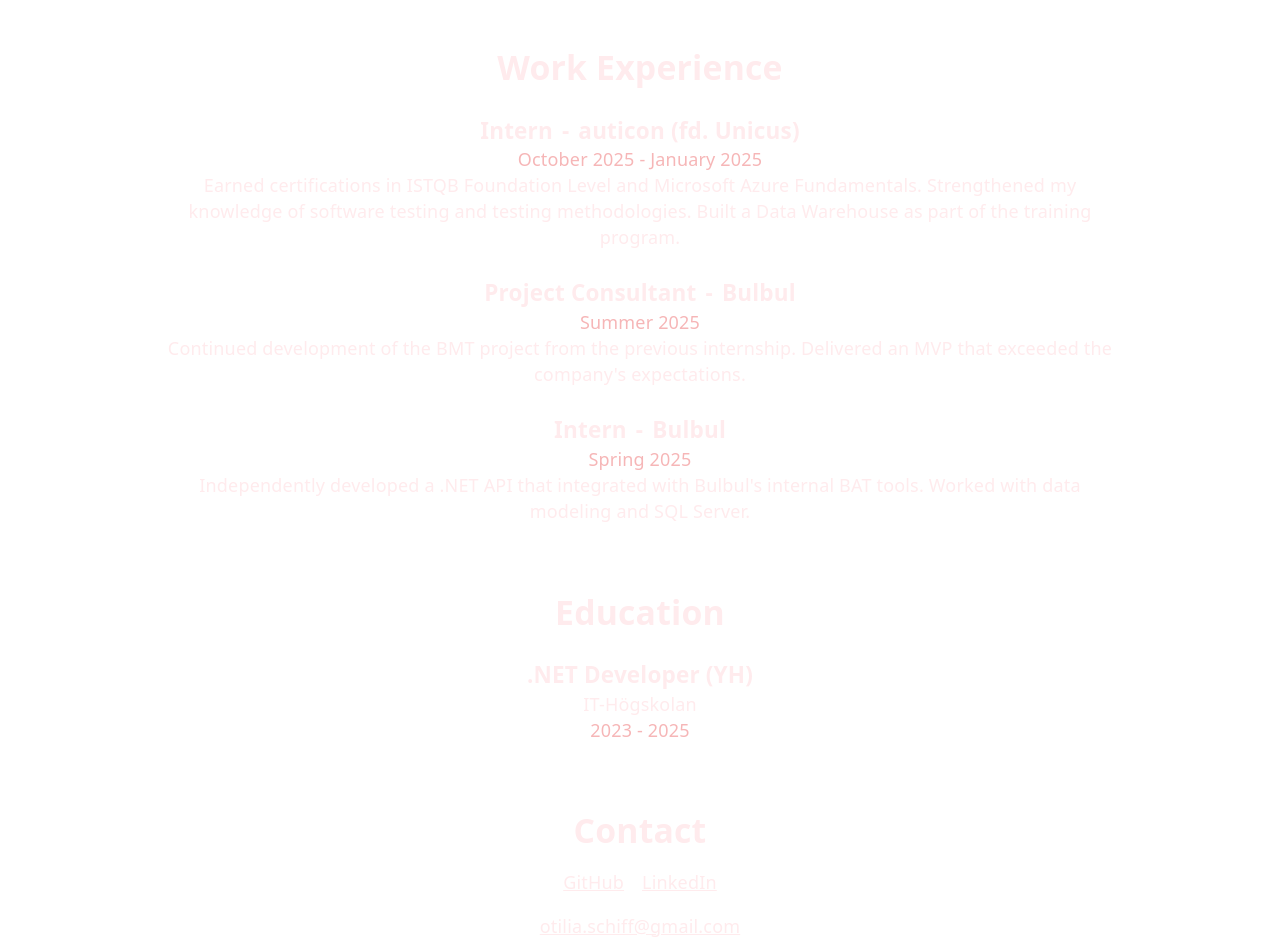
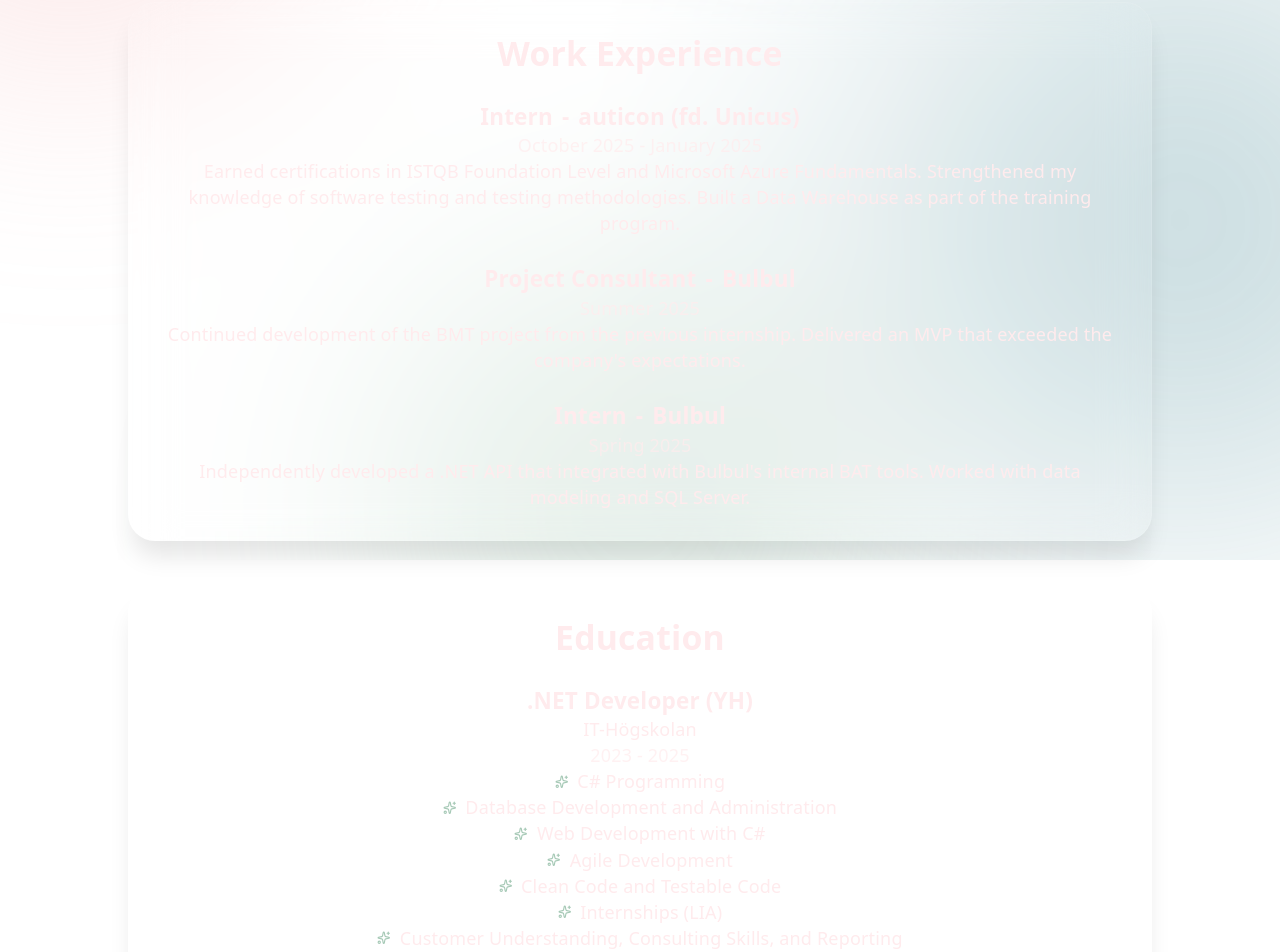
Before and after one commit to AscellaGG/portfolio, a React (Vite) app: page / in a window 1280 px wide. Shown: the part 240-1192 px from the top of the page. Built offline with nearby package versions, Linux system fonts and the light colour scheme.

Commit message:
Add lucide-react dependency and enhance App component styling

```diff
--- a/package.json
+++ b/package.json
@@ -10,6 +10,7 @@
     "preview": "vite preview"
   },
   "dependencies": {
+    "lucide-react": "^1.25.0",
     "react": "^19.2.7",
     "react-dom": "^19.2.7"
   },
--- a/src/App.css
+++ b/src/App.css
@@ -11,3 +11,13 @@
     gap: 18px;
   }
 } */
+
+.glass {
+  border-radius: 1.5rem;
+  border: 1px solid rgba(255, 255, 255, 0.1);
+  background: rgba(255, 255, 255, 0.05);
+  backdrop-filter: blur(24px);
+  box-shadow: 0 20px 25px -5px rgba(0, 0, 0, 0.1);
+  width: 80%;
+  padding: 30px;
+}
--- a/src/App.tsx
+++ b/src/App.tsx
@@ -1,11 +1,55 @@
 import "./App.css";
 import { experiences } from "./data/experience";
 import { education } from "./data/education";
+import { Sparkle, Sparkles } from "lucide-react";
 
 function App() {
   return (
-    <div className="m-5 flex-col justify-center text-center text-lavender-blush">
-      <section className="mt-15">
+    <div className="text-center text-lavender-blush relative min-h-screen">
+      {/* BACKGROUND */}
+      <div className="pointer-events-none absolute inset-0 fixed inset-0 -z-10 overflow-hidden">
+        <div
+          className="
+        absolute
+        -left-40
+        -top-40
+        h-[500px]
+        w-[500px]
+        rounded-full
+        bg-powder-blush/30
+        blur-[120px]
+      "
+        />
+
+        <div
+          className="
+        absolute
+        right-[-200px]
+        top-[20%]
+        h-[600px]
+        w-[600px]
+        rounded-full
+        bg-pacific-cyan/30
+        blur-[140px]
+      "
+        />
+
+        <div
+          className="
+        absolute
+        bottom-[-200px]
+        left-[30%]
+        h-[500px]
+        w-[500px]
+        rounded-full
+        bg-muted-teal/30
+        blur-[130px]
+      "
+        />
+      </div>
+
+      <main className="flex flex-col items-center gap-10">
+        <section className="mt-10">
           <h1 className="text-5xl font-bold">Otilia Schiff</h1>
           <h2 className="text-xl mt-3 text-powder-blush">
             Junior .NET Developer
@@ -17,7 +61,7 @@
         </section>
 
         {/* WORK EXPERIENCE */}
-      <section className="mt-15 mx-30">
+        <section className="glass">
           <h2 className="text-3xl font-bold">Work Experience</h2>
 
           {experiences.map((experience) => (
@@ -33,14 +77,14 @@
                   {experience.company}
                 </a>
               </div>
-            <p className="text-powder-blush">{experience.period}</p>
+              <p className="text-muted-text">{experience.period}</p>
               <p>{experience.description}</p>
             </article>
           ))}
         </section>
 
         {/* EDUCATION */}
-      <section className="mt-15 mx-30">
+        <section className="glass">
           <h2 className="text-3xl font-bold">Education</h2>
 
           {education.map((education) => (
@@ -53,13 +97,24 @@
               >
                 {education.institution}
               </a>
-            <p className="text-powder-blush">{education.period}</p>
+              <p className="text-muted-text">{education.period}</p>
+              <ul>
+                {education.courses?.map((course) => (
+                  <li
+                    key={course}
+                    className="flex items-center gap-2 justify-center"
+                  >
+                    <Sparkles className="h-3 w-3 text-accent text-muted-teal" />
+                    <span>{course}</span>
+                  </li>
+                ))}
+              </ul>
             </article>
           ))}
         </section>
 
         {/* CONTACT */}
-      <section className="mt-15 mb-15">
+        <section className="mb-15">
           <h2 className="text-3xl font-semibold">Contact</h2>
           <div className="mt-4 flex gap-4 justify-center">
             <a
@@ -85,6 +140,7 @@
             otilia.schiff@gmail.com
           </a>
         </section>
+      </main>
     </div>
   );
 }
--- a/src/index.css
+++ b/src/index.css
@@ -3,9 +3,10 @@
 @theme {
   --color-lavender-blush: var(--lavender-blush);
   --color-powder-blush: var(--powder-blush);
-  --color-muted-blush: var(--muted-blush);
+  --color-muted-teal: var(--muted-teal);
   --color-pacific-cyan: var(--pacific-cyan);
   --color-dark-amethyst: var(--dark-amethyst);
+  --color-muted-text: var(--muted-text);
 }
 
 :root {
@@ -40,9 +41,10 @@
   }
   --lavender-blush: #ffebed;
   --powder-blush: #f6b6b7;
-  --muted-blush: #a6c9b6;
+  --muted-teal: #a6c9b6;
   --pacific-cyan: #3e828e;
   --dark-amethyst: #27153d;
+  --muted-text: rgba(255, 235, 237, 0.7);
 }
 
 @media (prefers-color-scheme: dark) {
```
Also changed, not shown: 1 other file (tests, documents, lock files or other folders). Lines whose indentation alone changed are shown as unchanged.
